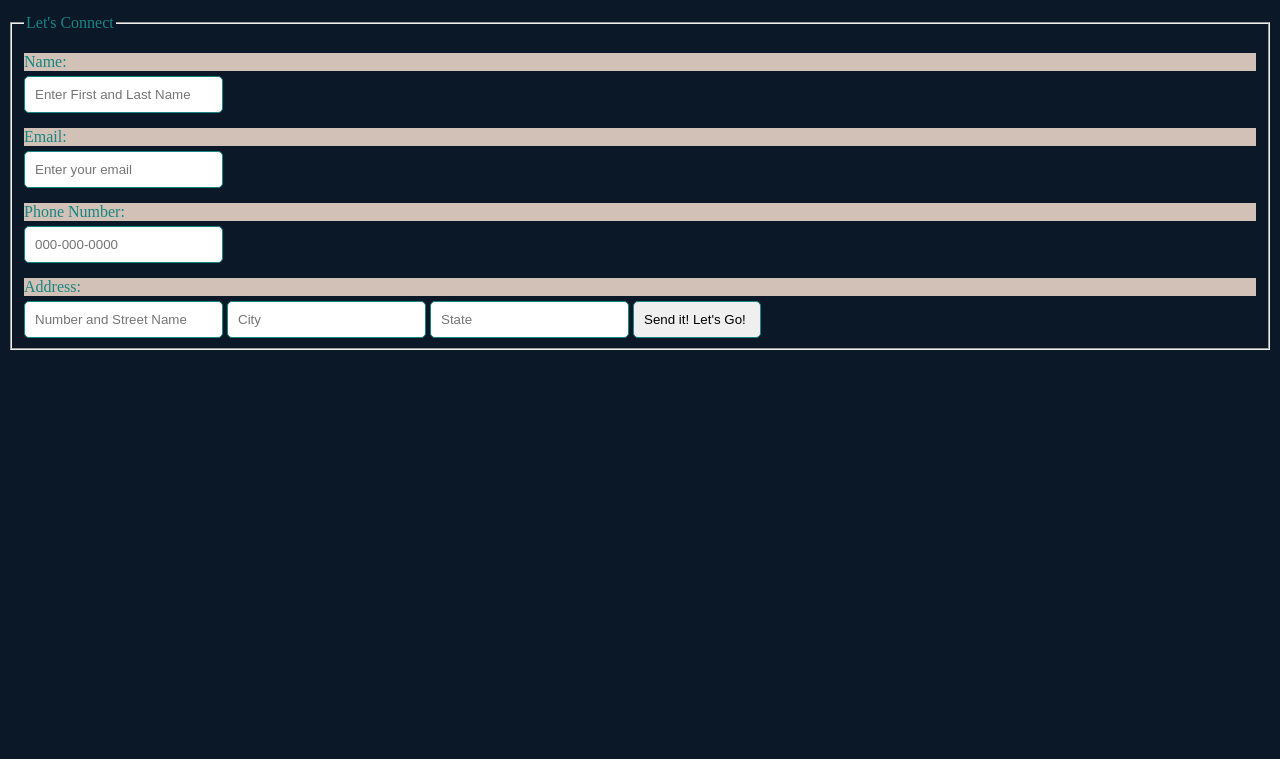
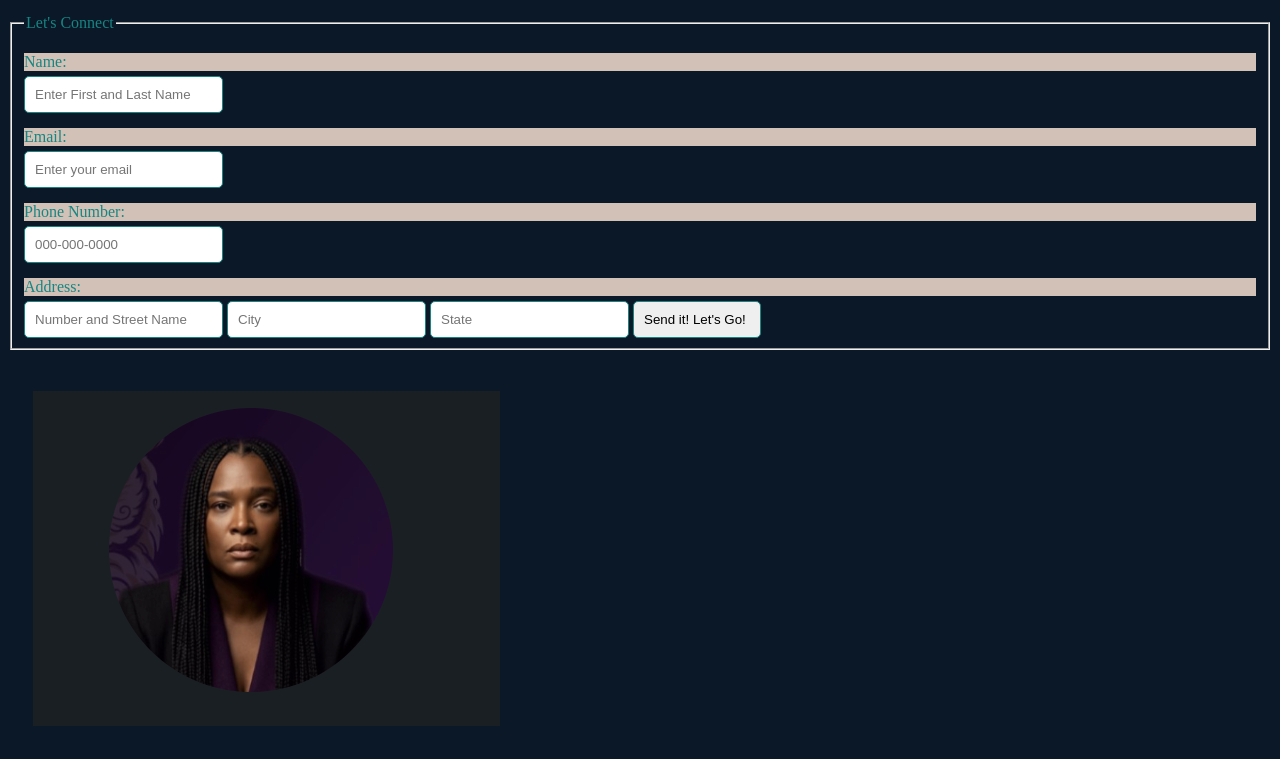
Before and after one commit to ginacodesdev/portfolio-website, a plain HTML site: page index.html in a window 1280 px wide. Shown: the part 1142-1901 px from the top of the page. Before the commit the page ends 1508 px from the top, so only its background shows below. Drawn offline with Linux system fonts and the light colour scheme.

Commit message:
add my profile photo

```diff
--- a/index.html
+++ b/index.html
@@ -87,5 +87,6 @@
 </form>
 
 <!-- Add a profile photo to the right of the contact form in a second column-->
+ <img id="profile-photo" src="images/profile.png" alt="Profile picture of Gina Griffin">
 </body>
 </html>
```
